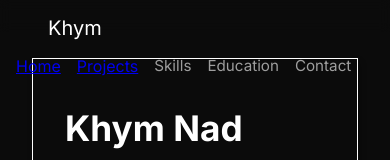
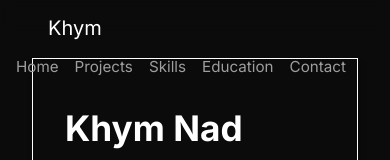
Before and after one commit to KhymNad/portfolio-react, a React (Vite) app: page / in a window 390 px wide. Shown: the top 160 px of the page. Built offline with nearby package versions, Linux system fonts and the light colour scheme.

Commit message:
fixed routing

```diff
--- a/src/App.tsx
+++ b/src/App.tsx
@@ -1,4 +1,4 @@
-import './App.css';
+import './App.css'
 import { NavBar, HeroSection, ProjectSection } from './components';
 import { useEffect } from 'react';
 import { useLocation } from 'react-router-dom';
@@ -7,10 +7,11 @@ function App() {
   const location = useLocation();
 
   useEffect(() => {
-    if (location.hash) {
-      const element = document.querySelector(location.hash);
+    const hash = location.hash;
+    if (hash) {
+      const element = document.querySelector(hash);
       if (element) {
-        element.scrollIntoView({ behavior: 'smooth' });
+        element.scrollIntoView({ behavior: 'smooth', block: 'start' });
       }
     }
   }, [location]);
@@ -21,7 +22,7 @@ function App() {
       <HeroSection />
       <ProjectSection />
     </>
-  );
+  )
 }
 
 export default App;
--- a/src/components/NavBar/NavBar.module.css
+++ b/src/components/NavBar/NavBar.module.css
@@ -30,20 +30,21 @@
     flex-wrap: wrap;
 }
 
-.nav_right li {
+.nav_item {
     position: relative;
     font-size: 1rem;
     color: #9e9e9e;
     cursor: pointer;
     transition: color 0.3s ease;
     padding-bottom: 0.25rem;
+    text-decoration: none;
 }
 
-.nav_right li:hover {
+.nav_item:hover {
     color: #ffffff;
 }
 
-.nav_right li::after {
+.nav_item::after {
     content: '';
     position: absolute;
     left: 0;
@@ -54,15 +55,15 @@
     transition: width 0.3s ease;
 }
 
-.nav_right li:hover::after {
+.nav_item:hover::after {
     width: 100%;
 }
 
-.nav_right li.active {
+.nav_item.active {
     color: #ffffff;
 }
 
-.nav_right li.active::after {
+.nav_item.active::after {
     width: 100%;
 }
 
@@ -80,7 +81,8 @@
         margin-top: 1rem;
     }
 
-    .nav_right li {
+    .nav_item {
         font-size: 0.95rem;
+        text-decoration: none;
     }
 }
--- a/src/components/NavBar/NavBar.tsx
+++ b/src/components/NavBar/NavBar.tsx
@@ -1,22 +1,32 @@
 import React from 'react';
 import styles from './NavBar.module.css';
-import { HashLink } from 'react-router-hash-link';
+import { Link } from 'react-router-dom';
 
 const NavBar: React.FC = () => {
+    // Removed unused location variable
+
+    const navItems = [
+        { label: 'Home', target: '#home' },
+        { label: 'Projects', target: '#projects' },
+        { label: 'Skills', target: '#skills' },
+        { label: 'Education', target: '#education' },
+        { label: 'Contact', target: '#contact' },
+    ];
+
     return (
         <nav className={styles.nav}>
-            <div className={styles.nav_left}>
-                Khym
-            </div>
+            <div className={styles.nav_left}>Khym</div>
             <ul className={styles.nav_right}>
-                <HashLink smooth to="#home">Home</HashLink>
-                <HashLink smooth to="#projects">Projects</HashLink>
-                <li>Skills</li>
-                <li>Education</li>
-                <li>Contact</li>
+                {navItems.map((item) => (
+                    <li key={item.target}>
+                        <Link className={styles.nav_item} to={`/${item.target}`}>
+                            {item.label}
+                        </Link>
+                    </li>
+                ))}
             </ul>
         </nav>
-    )
-}
+    );
+};
 
 export default NavBar;
--- a/src/components/ProjectsSection/ProjectCard.tsx
+++ b/src/components/ProjectsSection/ProjectCard.tsx
@@ -9,9 +9,9 @@ interface ProjectCardProps {
     description: string;
     image: string;
     liveDemoLink: string;
-    detailsLink: string; // optional if using slug
+    detailsLink: string;
     tags: string[];
-    slug: string; // ← add this
+    slug: string;
 }
 
 const ProjectCard: React.FC<ProjectCardProps> = ({
--- a/src/pages/projects/ProjectDetailPage.tsx
+++ b/src/pages/projects/ProjectDetailPage.tsx
@@ -18,7 +18,7 @@ const projectData: Record<string, Project> = {
     title: 'AI - Powered Resume Matcher',
     description: 'Sed ut perspiciatis unde omnis iste natus error sit voluptatem accusantium doloremque laudantium, totam rem aperiam, eaque ipsa quae ab illo inventore veritatis et quasi architecto beatae vitae dicta sunt explicabo. Nemo enim ipsam voluptatem quia voluptas sit aspernatur aut odit aut fugit, sed quia consequuntur magni dolores eos qui ratione voluptatem sequi nesciunt. Neque porro quisquam est, qui dolorem ipsum quia dolor sit amet, consectetur, adipisci velit, sed quia non numquam eius modi tempora incidunt ut labore et dolore magnam aliquam quaerat voluptatem. Ut enim ad minima veniam,',
     image: '/images/projects/resume-matcher-thumb.png',
-    tags: ['React', 'Python', 'OpenAI', 'Django', 'Tailwind', 'TypeScript'],
+    tags: ['React', 'Django', 'OpenAI API', 'PostgreSQL', 'TypeScript', 'Tailwind', 'Auth0', 'extra1', 'easy2'],
     features: [
       'Extracts job keywords from resumes',
       'Uses OpenAI embeddings for ranking',
```
